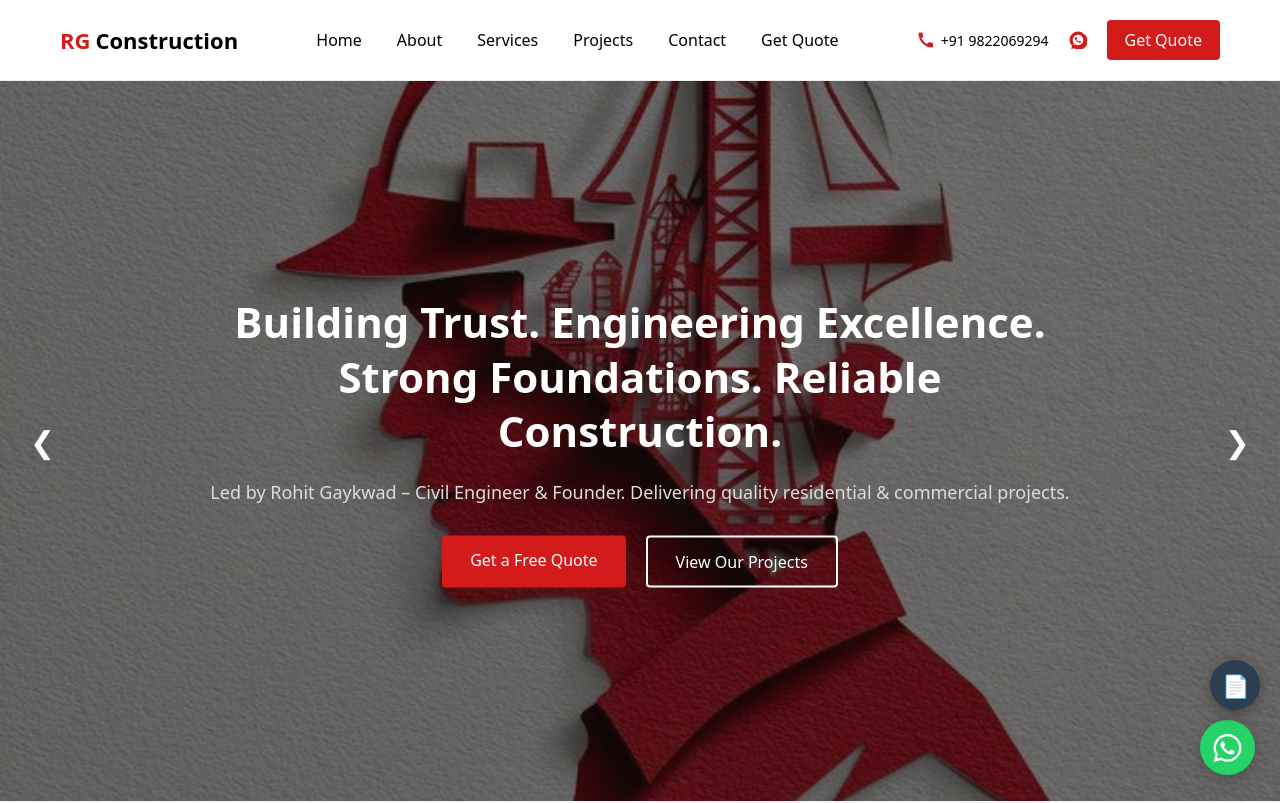
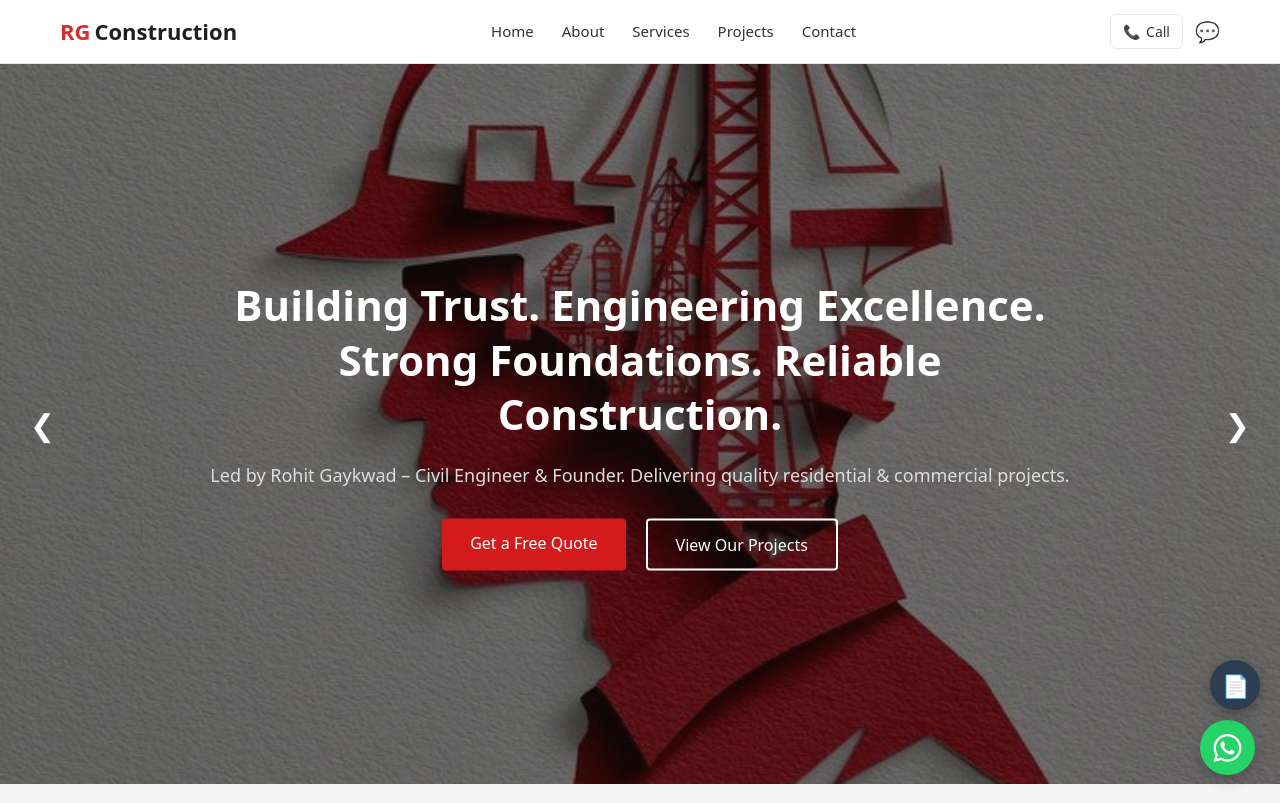
Before and after one commit to hrishi140524/rg_construction, an Angular app: page / in a window 1280 px wide. Shown: the top 803 px of the page. Built offline with nearby package versions, Linux system fonts and the light colour scheme.

Commit message:
Refactor header component for improved navigation, update styles for header and sections, and implement smooth scrolling for section links

```diff
--- a/src/app/features/hero/hero.component.html
+++ b/src/app/features/hero/hero.component.html
@@ -22,11 +22,11 @@
       </p>
 
       <div class="hero-buttons">
-        <a routerLink="/contact" class="primary-btn">
+        <a [routerLink]="['/']" fragment="contact" class="primary-btn">
           Get a Free Quote
         </a>
 
-        <a routerLink="/projects" class="secondary-btn">
+        <a [routerLink]="['/']" fragment="projects" class="secondary-btn">
           View Our Projects
         </a>
       </div>
--- a/src/app/features/hero/hero.component.ts
+++ b/src/app/features/hero/hero.component.ts
@@ -1,7 +1,6 @@
 import { Component, OnInit } from '@angular/core';
 import { CommonModule } from '@angular/common';
-import { RouterModule } from '@angular/router';
-import { RouterLink } from '@angular/router';
+import { RouterModule, RouterLink } from '@angular/router';
 
 @Component({
   selector: 'app-hero',
--- a/src/app/layout/header/header.component.css
+++ b/src/app/layout/header/header.component.css
@@ -1,172 +1,139 @@
-/* ===== HEADER BASE ===== */
-.header {
-    width: 100%;
-    background: #fff;
-    border-bottom: 1px solid #eee;
-    position: sticky;
-    top: 0;
-    z-index: 1000;
+.header{
+  position:sticky;
+  top:0;
+  background:#ffffff;
+  border-bottom:1px solid #e5e7eb;
+  z-index:1000;
   }
 
-  /* ===== CONTAINER ===== */
-  .header-container {
-    max-width: 1200px;
-    margin: auto;
-    padding: 0 20px;
-    height: 80px;
-    display: flex;
-    align-items: center;
-    justify-content: space-between;
+  .header-container{
+  max-width:1200px;
+  margin:auto;
+  display:flex;
+  align-items:center;
+  justify-content:space-between;
+  padding:14px 20px;
   }
 
-  /* ===== LOGO ===== */
-  .logo {
-    font-size: 22px;
-    font-weight: 700;
-    display: flex;
-    align-items: center;
+  /* LOGO */
+
+  .logo{
+  font-size:22px;
+  font-weight:700;
+  text-decoration:none;
+  color:#1f1f1f;
   }
 
-  .logo .rg {
-    color: #d31b1b;
-    margin-right: 5px;
+  .logo .rg{
+  color:var(--primary-color);
+  margin-right:4px;
   }
 
-  .logo .name {
-    color: #000;
+  /* NAVIGATION */
+
+  .nav{
+  display:flex;
+  gap:28px;
   }
 
-  /* ===== NAV ===== */
-  .nav {
-    display: flex;
-    gap: 35px;
+  .nav a{
+  text-decoration:none;
+  color:#333;
+  font-weight:500;
+  font-size:15px;
+  transition:0.3s;
   }
 
-  .nav a {
-    text-decoration: none;
-    color: #000;
-    font-weight: 500;
-    position: relative;
-    transition: 0.3s;
+  .nav a:hover{
+  color:var(--primary-color);
   }
 
-  .nav a::after {
-    content: "";
-    position: absolute;
-    left: 0;
-    bottom: -6px;
-    width: 0;
-    height: 2px;
-    background: #d31b1b;
-    transition: 0.3s;
+  /* ACTION BUTTONS */
+
+  .header-actions{
+  display:flex;
+  align-items:center;
+  gap:12px;
   }
 
-  .nav a:hover::after {
-    width: 100%;
+  .call-btn{
+  display:flex;
+  align-items:center;
+  gap:6px;
+  padding:6px 12px;
+  border:1px solid #e5e7eb;
+  border-radius:6px;
+  text-decoration:none;
+  color:#333;
+  font-size:14px;
+  transition:0.3s;
   }
 
-  /* ===== RIGHT SECTION ===== */
-  .right-section {
-    display: flex;
-    align-items: center;
-    gap: 20px;
+  .call-btn:hover{
+  border-color:var(--primary-color);
+  color:var(--primary-color);
   }
 
-  .icon-btn {
-    display: flex;
-    align-items: center;
-    gap: 6px;
-    text-decoration: none;
-    color: #000;
-    font-size: 14px;
-    font-weight: 500;
+  .whatsapp-btn{
+  font-size:20px;
+  text-decoration:none;
   }
 
-  .icon-btn svg {
-    width: 18px;
-    height: 18px;
-    fill: #d31b1b;
+  /* HAMBURGER */
+
+  .hamburger{
+  display:none;
+  flex-direction:column;
+  gap:5px;
+  cursor:pointer;
   }
 
-  .desktop-btn {
-    background: #d31b1b;
-    color: #fff;
-    padding: 8px 18px;
-    border-radius: 4px;
-    text-decoration: none;
-    font-weight: 500;
-    transition: 0.3s;
+  .hamburger span{
+  width:25px;
+  height:3px;
+  background:#333;
+  display:block;
   }
 
-  .desktop-btn:hover {
-    background: #000;
+  /* OVERLAY */
+
+  .overlay{
+  position:fixed;
+  top:0;
+  left:0;
+  width:100%;
+  height:100%;
+  background:rgba(0,0,0,0.3);
+  z-index:900;
   }
 
-  /* ===== HAMBURGER ===== */
-  .hamburger {
-    display: none;
-    flex-direction: column;
-    gap: 5px;
-    cursor: pointer;
+  /* MOBILE */
+
+  @media(max-width:768px){
+
+  .nav{
+  position:fixed;
+  top:0;
+  right:-260px;
+  width:260px;
+  height:100%;
+  background:#fff;
+  flex-direction:column;
+  padding:90px 25px;
+  gap:20px;
+  transition:0.3s;
   }
 
-  .hamburger span {
-    width: 25px;
-    height: 2px;
-    background: #000;
+  .nav.active{
+  right:0;
   }
 
-  /* ===== MOBILE ===== */
-  @media (max-width: 992px) {
-
-    .header-container {
-      height: 65px;
-    }
-
-    .nav {
-      position: fixed;
-      top: 0;
-      right: -100%;
-      width: 270px;
-      height: 100vh;
-      background: #fff;
-      flex-direction: column;
-      padding-top: 100px;
-      gap: 25px;
-      padding-left: 30px;
-      transition: 0.3s ease;
-      z-index: 1000;
-    }
-
-    .nav.active {
-      right: 0;
-    }
-
-    .right-section {
-      display: none;
-    }
-
-    .mobile-btn {
-      display: inline-block;
-      background: #d31b1b;
-      color: #fff !important;
-      padding: 10px 15px;
-      border-radius: 4px;
-      margin-top: 20px;
-    }
-
-    .hamburger {
-      display: flex;
-    }
+  .hamburger{
+  display:flex;
   }
 
-  /* ===== OVERLAY ===== */
-  .overlay {
-    position: fixed;
-    top: 0;
-    left: 0;
-    width: 100%;
-    height: 100%;
-    background: rgba(0,0,0,0.4);
-    z-index: 900;
+  .call-btn span{
+  display:none;
   }
+
+  }
--- a/src/app/layout/header/header.component.html
+++ b/src/app/layout/header/header.component.html
@@ -1,69 +1,64 @@
 <header class="header">
+
   <div class="header-container">
 
     <!-- LOGO -->
-      <div class="logo">
+    <a routerLink="/" class="logo">
       <span class="rg">RG</span>
       <span class="name">Construction</span>
-      </div>
+    </a>
 
     <!-- NAVIGATION -->
     <nav class="nav" [class.active]="menuOpen">
-        <a routerLink="/" (click)="closeMenu()">Home</a>
-        <a routerLink="/about" (click)="closeMenu()">About</a>
-        <a routerLink="/services" (click)="closeMenu()">Services</a>
-        <a routerLink="/projects" (click)="closeMenu()">Projects</a>
-        <a routerLink="/contact" (click)="closeMenu()">Contact</a>
 
-        <!-- Mobile CTA -->
-        <a routerLink="/contact" class="mobile-btn" (click)="closeMenu()">
-          Get Quote
-        </a>
+      <a [routerLink]="['/']" fragment="home" (click)="closeMenu()">Home</a>
+
+      <a routerLink="/" fragment="about" (click)="closeMenu()">About</a>
+
+      <a [routerLink]="['/']" fragment="services" (click)="closeMenu()">Services</a>
+
+      <a [routerLink]="['/']" fragment="projects" (click)="closeMenu()">Projects</a>
+
+      <a [routerLink]="['/']" fragment="contact" (click)="closeMenu()">Contact</a>
+
     </nav>
 
-      <!-- RIGHT SECTION (Desktop) -->
-      <div class="right-section">
+    <!-- ACTION BUTTONS -->
+    <div class="header-actions">
 
-        <!-- Phone -->
-        <a href="tel:+919876543210" class="icon-btn phone">
-          <svg viewBox="0 0 24 24">
-            <path d="M6.6 10.8a15 15 0 006.6 6.6l2.2-2.2c.3-.3.7-.4 1.1-.3
-            1.2.4 2.5.6 3.8.6.6 0 1 .4 1 1V21c0 .6-.4 1-1 1C10.3 22 2 13.7
-            2 3c0-.6.4-1 1-1h3.5c.6 0 1 .4 1 1 0 1.3.2 2.6.6 3.8.1.4 0 .8-.3
-            1.1l-2.2 2.2z"/>
-          </svg>
-          <span>+91 9822069294</span>
+      <!-- CALL -->
+      <a href="tel:+919822069294" class="call-btn">
+        📞
+        <span>Call</span>
       </a>
 
-        <!-- WhatsApp -->
-        <a href="https://wa.me/919876543210"
+      <!-- WHATSAPP -->
+      <a
+        href="https://wa.me/919822069294"
         target="_blank"
-           class="icon-btn whatsapp">
-          <svg viewBox="0 0 24 24">
-            <path d="M20 4A10 10 0 004 20l-1 4 4-1A10 10 0 1020 4zm-8
-            15a7 7 0 01-3.6-1l-.3-.2-2.3.6.6-2.2-.2-.3A7 7 0 1112 19zm3.9-5.3c-.2-.1-1.2-.6-1.4-.7-.2-.1-.4-.1-.5.1-.2.2-.6.7-.7.8-.1.1-.2.1-.4
-            0-.2-.1-.9-.3-1.7-1-.6-.6-1-1.3-1.1-1.5-.1-.2 0-.3.1-.4.1-.1.2-.2.3-.3.1-.1.1-.2.2-.3.1-.1 0-.3 0-.4 0-.1-.5-1.3-.7-1.7-.2-.4-.4-.4-.5-.4h-.4c-.1
-            0-.3 0-.4.2-.2.2-.7.7-.7 1.8s.7 2.1.8 2.2c.1.1 1.4 2.2 3.4 3 .5.2
-            1 .3 1.3.4.5.2 1 .1 1.3.1.4-.1 1.2-.5 1.3-1 .2-.5.2-.9.1-1 0-.1-.2-.2-.4-.3z"/>
-          </svg>
-        </a>
-
-        <!-- CTA -->
-        <a routerLink="/contact" class="desktop-btn">
-          Get Quote
+        class="whatsapp-btn"
+      >
+        💬
       </a>
 
     </div>
 
     <!-- HAMBURGER -->
     <div class="hamburger" (click)="toggleMenu()">
+
       <span></span>
       <span></span>
       <span></span>
+
     </div>
 
   </div>
 
-    <!-- Overlay -->
-    <div class="overlay" *ngIf="menuOpen" (click)="closeMenu()"></div>
+  <!-- MOBILE OVERLAY -->
+  <div
+  class="overlay"
+  *ngIf="menuOpen"
+  (click)="closeMenu()">
+  </div>
+
 </header>
--- a/src/styles.css
+++ b/src/styles.css
@@ -163,7 +163,10 @@ text-align:center;
 }
 
 }
-
 html{
   scroll-behavior:smooth;
   }
+
+  section{
+  scroll-margin-top:90px;
+  }
```
Lines whose indentation alone changed are shown as unchanged.
